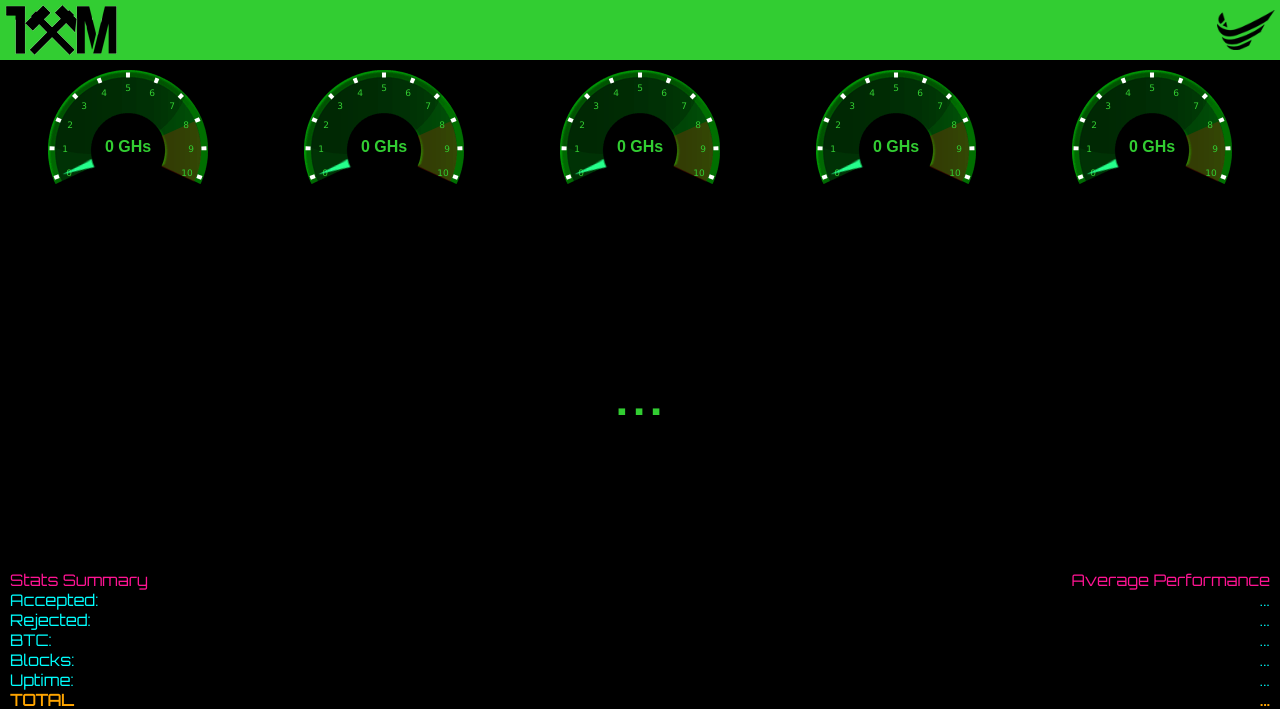
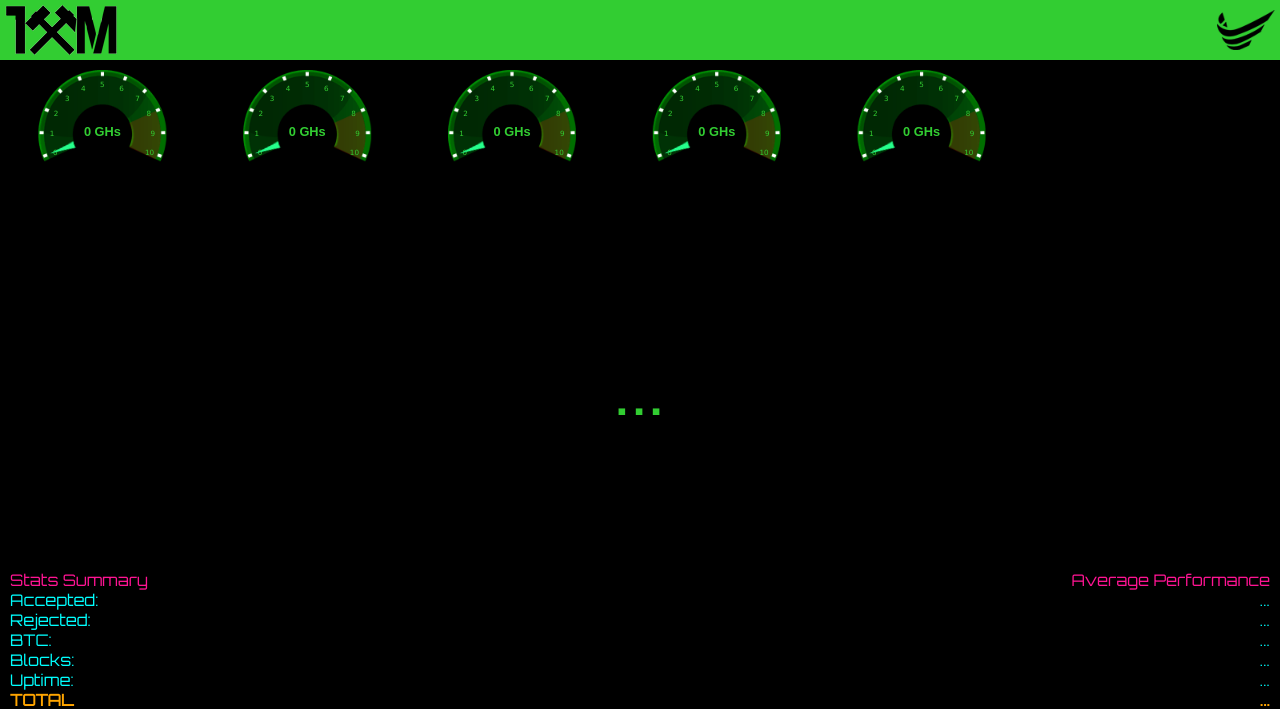
Before and after one commit to 1mining/srp-miner, a PHP site: page /dashboard/index.teraminerv1.php?scale=1 in a window 1280 px wide. Shown: the top 709 px of the page. Run offline with PHP 8.4, Linux system fonts and the light colour scheme; data that the repository does not hold is empty.

Commit message:
tukarbalik

```diff
--- a/dashboard/css/index.css
+++ b/dashboard/css/index.css
@@ -33,7 +33,7 @@ body
 .scale
 {
 	transform: scale(1);
-	-webkit-transform: scale(1);
+	-webkit-transform: scale(0.8);
 	-webkit-transform-origin: 0 0;
 	-moz-transform: scale(1);
 	-moz-transform-origin: 0 0;
```
